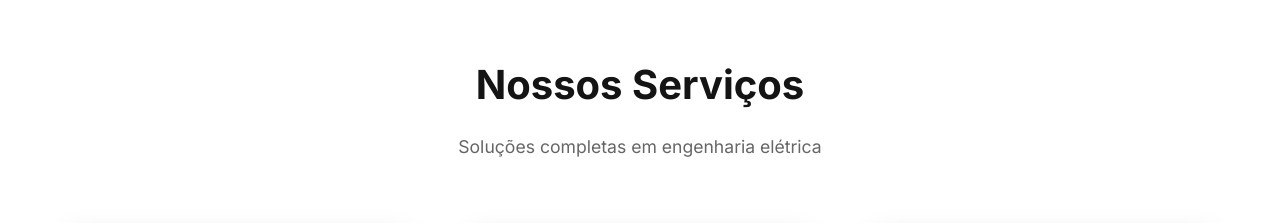
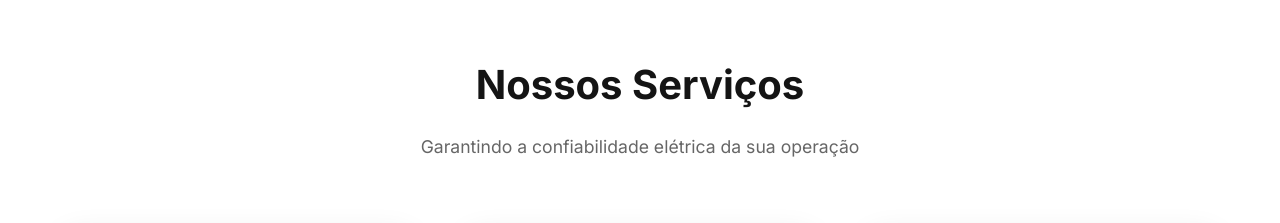
Before and after one commit to Thavmaengenharia/Thavma-Engenharia, a plain HTML site: page index.html in a window 1280 px wide. Shown: the part 2040-2263 px from the top of the page. Drawn offline with Linux system fonts and the light colour scheme.

Commit message:
Update index.html

```diff
--- a/index.html
+++ b/index.html
@@ -102,7 +102,7 @@
         <div class="container">
             <div class="section-header">
                 <h2 class="section-title">Nossos Serviços</h2>
-                <p class="section-subtitle">Soluções completas em engenharia elétrica</p>
+                <p class="section-subtitle">Garantindo a confiabilidade elétrica da sua operação</p>
             </div>
             <div class="services-grid">
                 <!-- Manutenção Preventiva -->
```
